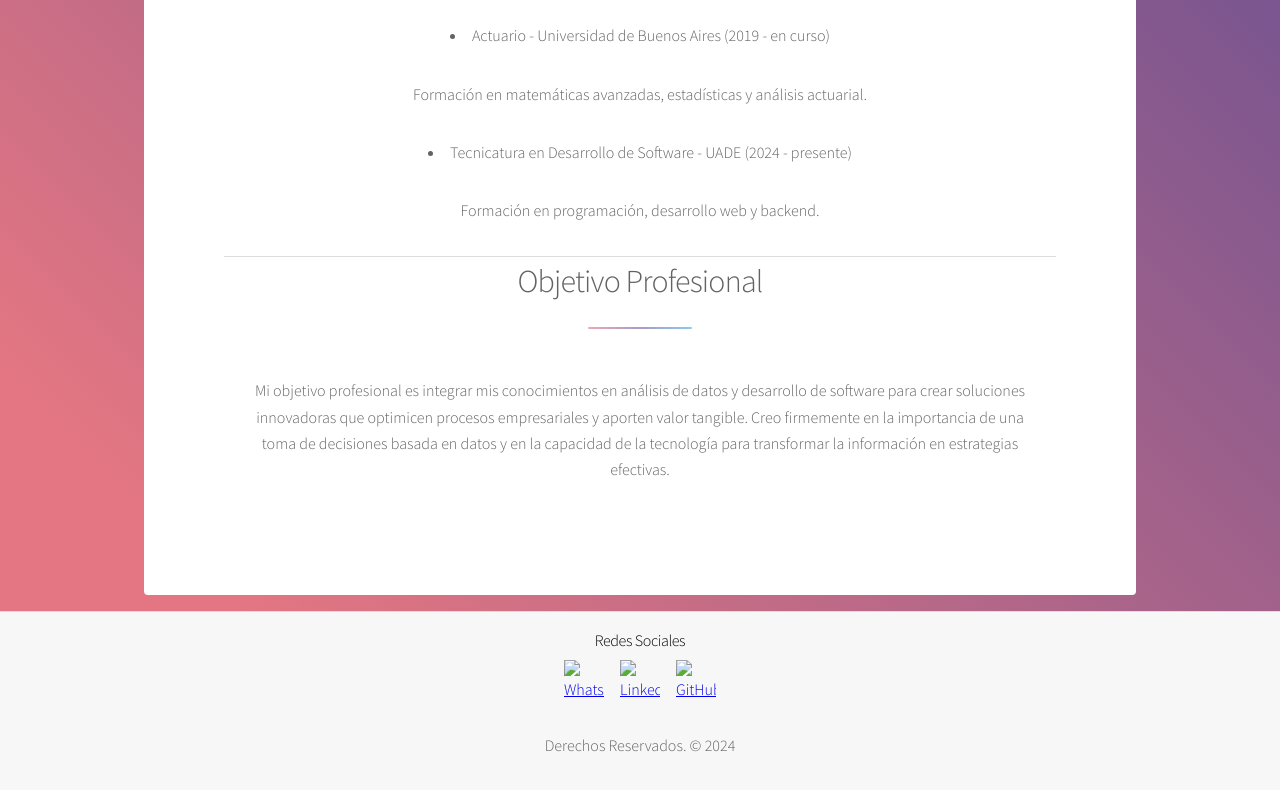
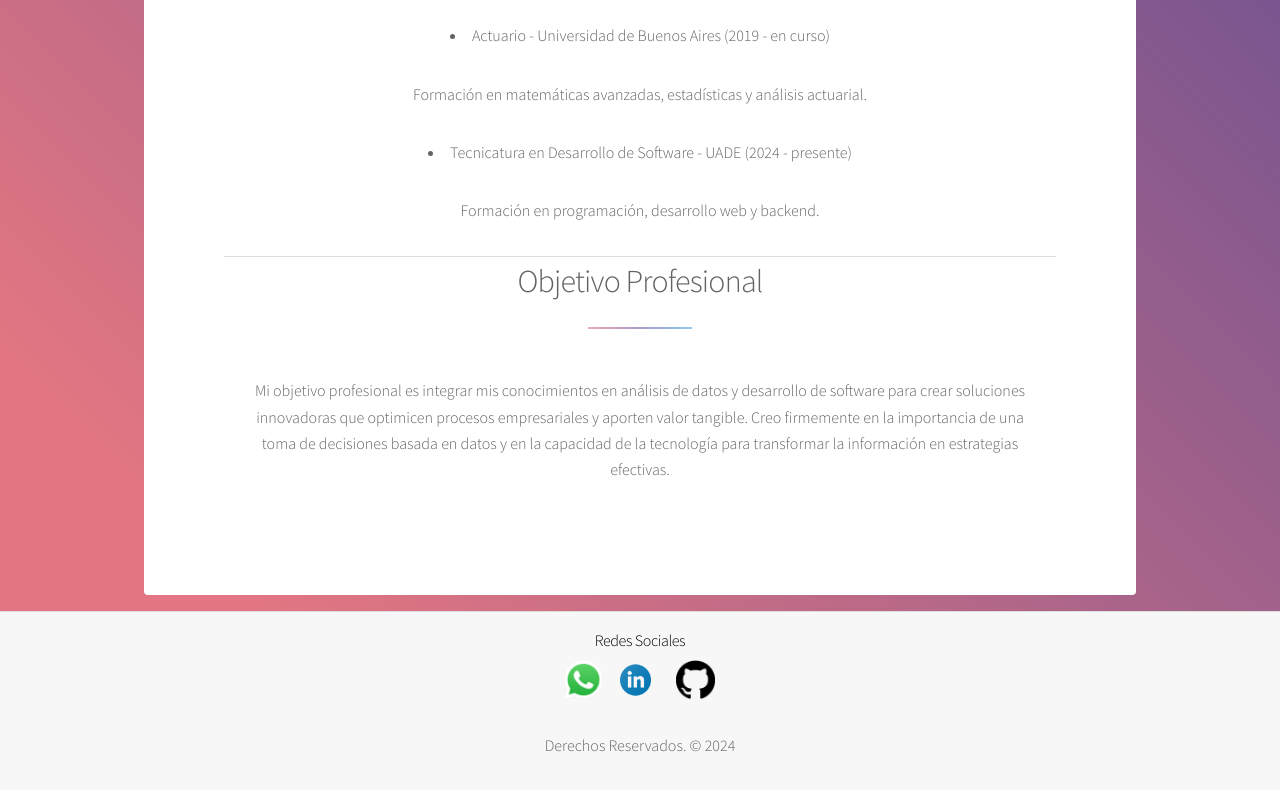
Before and after one commit to cegonzalez23/Portafolio, a plain HTML site: page index.html in a window 1280 px wide. Shown: the part 864-1654 px from the top of the page. Drawn offline with nearby package versions, Linux system fonts and the light colour scheme; files that its build step writes are made by us from their sources; files whose address does not match are found by name.

Commit message:
Update index.html

```diff
--- a/index.html
+++ b/index.html
@@ -3,7 +3,7 @@
 <head>
     <meta charset="UTF-8">
     <meta name="viewport" content="width=device-width, initial-scale=1.0">
-    <link rel="stylesheet" href="/CSS/stylesindex.css">
+    <link rel="stylesheet" href="stylesindex.css">
             <!-- Nav -->
             <nav id="nav">
                 <div class="hamburger" id="hamburger">&#9776;</div>
@@ -72,9 +72,9 @@
             <section>
                 <h2>Redes Sociales</h2>
                 <div class="social-icons">
-                    <a href="https://wa.me/+5492346505016" target="_blank"><img src="/HTML/img/Whatsapp.png" alt="WhatsApp" class="Whatsapp"></a>
-                    <a href="https://www.linkedin.com/in/celeste-gonz%C3%A1lez-b96150151/" target="_blank"><img src="/HTML/img/Linkedin.png" alt="LinkedIn" class="Linkedin"></a>
-                    <a href="https://github.com/celesteg21" target="_blank"><img src="/HTML/img/Github.png" alt="GitHub" class="Github"></a>
+                    <a href="https://wa.me/+5492346505016" target="_blank"><img src="Whatsapp.png" alt="WhatsApp" class="Whatsapp"></a>
+                    <a href="https://www.linkedin.com/in/celeste-gonz%C3%A1lez-b96150151/" target="_blank"><img src="Linkedin.png" alt="LinkedIn" class="Linkedin"></a>
+                    <a href="https://github.com/celesteg21" target="_blank"><img src="Github.png" alt="GitHub" class="Github"></a>
                 </div>
             </section>
             <section>
@@ -84,6 +84,6 @@
         <button id="scrollToTop" style="display: none; position: fixed; bottom: 20px; right: 20px; background: #321939; color: white; border: none; border-radius: 5px; padding: 10px; cursor: pointer;">
             ↑ Volver Arriba
         </button>
-        <script src="/JS/index.js"></script>
+        <script src="index.js"></script>
 </body>
 </html>
```
